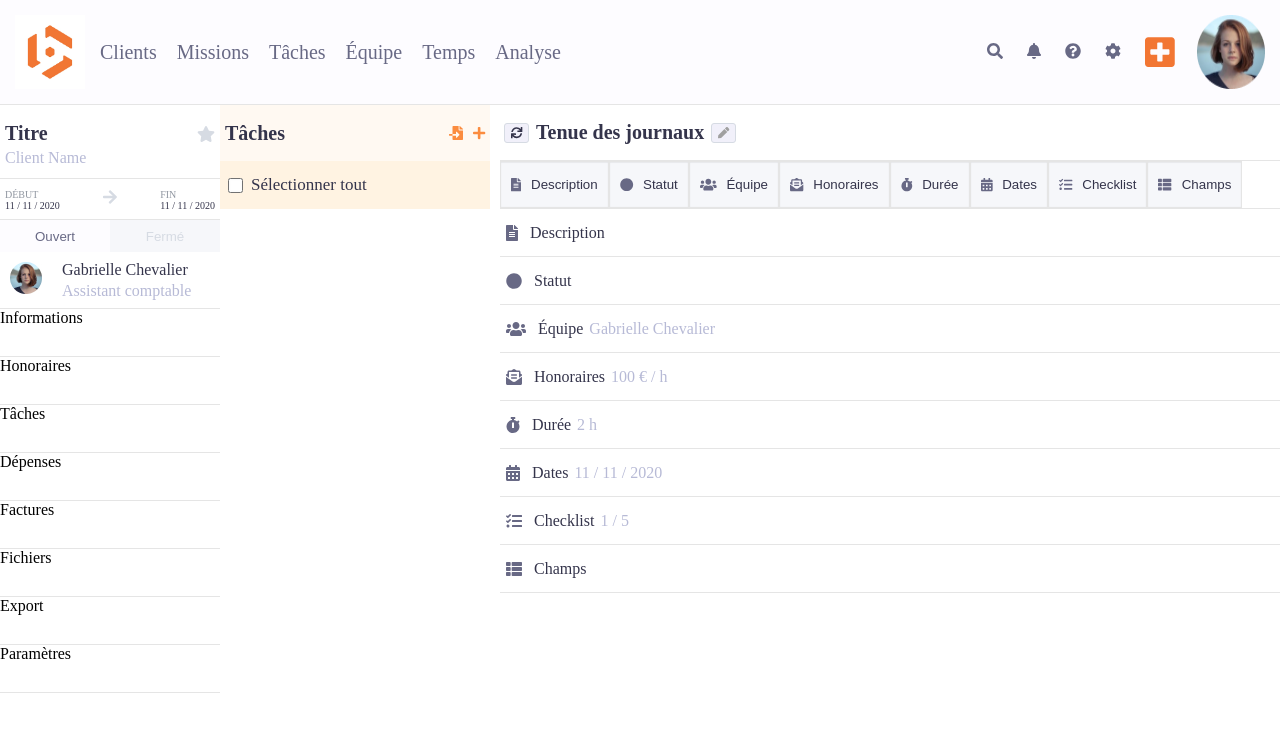
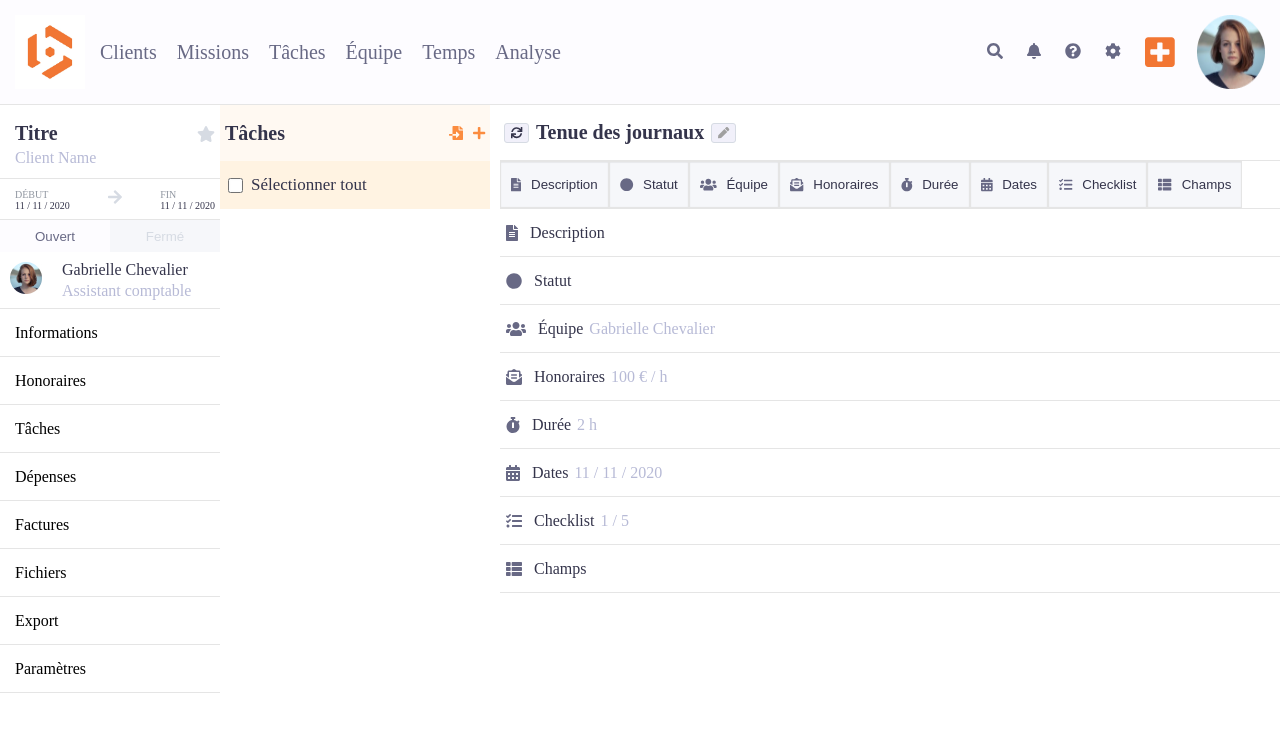
Before and after one commit to deepikabekal/Beeye-1.0, a React (Create React App) app: page / in a window 1280 px wide. Shown: the top 732 px of the page. Built offline with nearby package versions, Linux system fonts and the light colour scheme.

Commit message:
fixed left menu section styles

```diff
--- a/public/index.css
+++ b/public/index.css
@@ -44,7 +44,12 @@ body {
   width: 100%;
 }
 
+.container {
+  display: flex;
+}
+
 /* common styles for multiple pages */
+
 .grayed-text {
   color: var(--lightGray);
 }
@@ -54,10 +59,6 @@ body {
   width: 100%;
 }
 
-.container {
-  display: flex;
-}
-
 .box-shadow-style {
   box-shadow: 0px 1px 3px rgba(0, 0, 0, 0.08), 0px 4px 6px rgba(0, 0, 0, 0.1);
 }
--- a/src/components/LeftMenu/LeftMenuList.js
+++ b/src/components/LeftMenu/LeftMenuList.js
@@ -7,7 +7,7 @@ function LeftMenuList({ onClick }) {
       {menuData.map((item, index) => (
         <li
           key={index}
-          className="menu-list-container div-border"
+          className="menu-list-container div-border pad-left-15"
           onClick={onClick}
           id={item}
         >
--- a/src/components/LeftMenu/LeftMenuStyles.css
+++ b/src/components/LeftMenu/LeftMenuStyles.css
@@ -1,4 +1,7 @@
 /* title block styles */
+.pad-left-15 {
+  padding-left: 15px;
+}
 
 .title-block-container {
   height: 105px;
@@ -22,7 +25,7 @@
 .title-container {
   margin-bottom: 10px;
   height: 60px;
-  padding: 0 5px 0 5px;
+  padding: 0 5px 0 15px;
 }
 
 .debut-container,
@@ -35,7 +38,7 @@
 .menu-link-container {
   display: flex;
   justify-content: space-between;
-  padding: 0 5px 5px 5px;
+  padding: 0 5px 5px 15px;
 }
 
 .title-block-heading {
@@ -92,6 +95,7 @@
 .menu-list-container {
   height: 48px;
   display: flex;
+  align-items: center;
 }
 
 .menu-list-container:hover {
@@ -103,12 +107,6 @@
   background-color: var(--accentLOrange11);
 }
 
-.menu-link-container {
-  display: flex;
-  justify-content: space-between;
-  padding: 0 5px 5px 5px;
-}
-
 .menu-list-content {
   align-self: center;
   padding-left: 10px;
--- a/src/components/LeftMenu/TitleBlock.js
+++ b/src/components/LeftMenu/TitleBlock.js
@@ -5,14 +5,14 @@ import { FontAwesomeIcon } from "@fortawesome/react-fontawesome";
 function TitleBlock() {
   return (
     <div className="title-block-container div-border">
-      <div className="title-container div-border">
-        <div className="title-icon-container">
+      <div className="title-container div-border pad-left-15">
+        <div className="title-icon-container ">
           <h2 className="title-block-heading">Titre</h2>
           <FontAwesomeIcon icon={faStar} className="star-icon" />
         </div>
         <span className="client-name">Client Name</span>
       </div>
-      <div className="menu-link-container">
+      <div className="menu-link-container ">
         <div className="debut-container">
           <span className="link-span">DÉBUT</span>
           <span className="date-span">11 / 11 / 2020</span>
```
